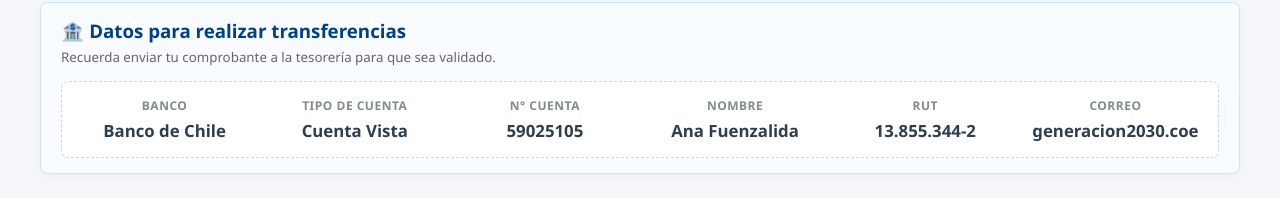
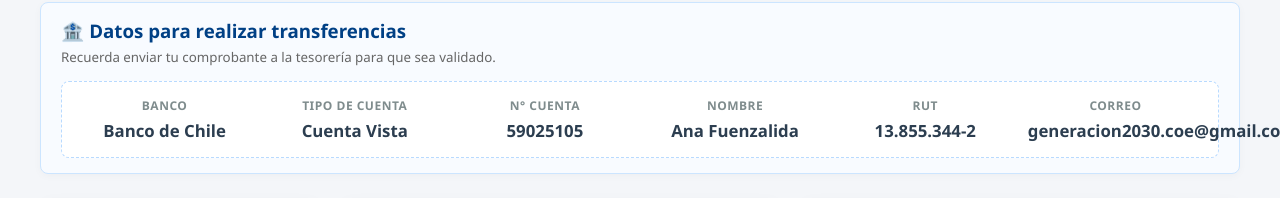
Before and after one commit to RJaqE/portal_apoderados, a Vue app in the folder frontend/: page /mis-finanzas in a window 1280 px wide. Shown: the part 161-359 px from the top of the page. Built offline with nearby package versions, Linux system fonts and the light colour scheme; no server answers; sample sign-in values are in the browser's storage.

Commit message:
Mejoras en vista MisFinanzas.vue 3

```diff
--- a/frontend/src/views/MisFinanzas.vue
+++ b/frontend/src/views/MisFinanzas.vue
@@ -135,7 +135,7 @@ const formatearFecha = (fechaString) => {
                     <div class="dato-item"><small>N° Cuenta</small><strong>59025105</strong></div>
                     <div class="dato-item"><small>Nombre</small><strong>Ana Fuenzalida</strong></div>
                     <div class="dato-item"><small>RUT</small><strong>13.855.344-2</strong></div>
-                    <div class="dato-item"><small>Correo</small><strong>generacion2030.coe</strong></div>
+                    <div class="dato-item"><small>Correo</small><strong>generacion2030.coe@gmail.com</strong></div>
                 </div>
             </div>
 
```
